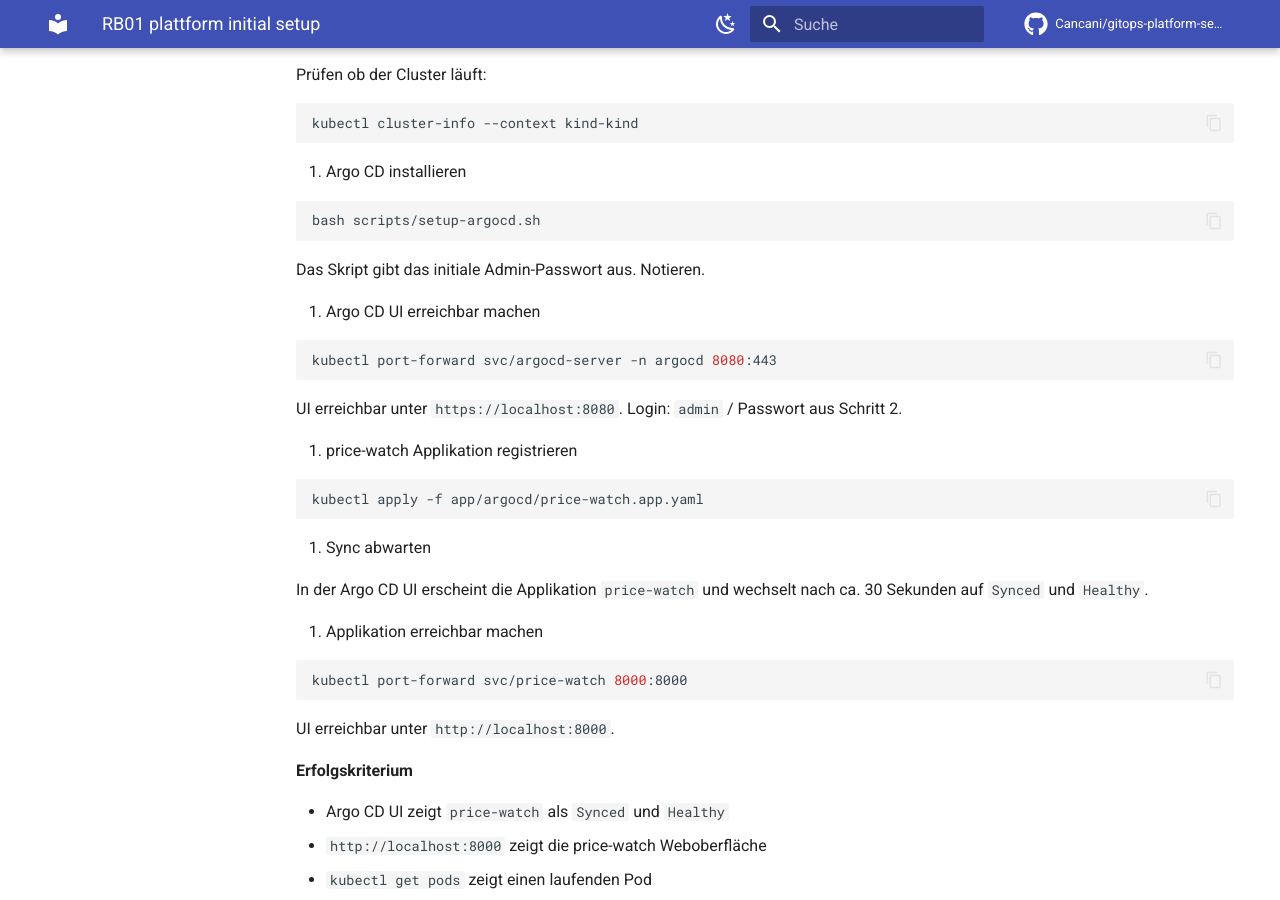
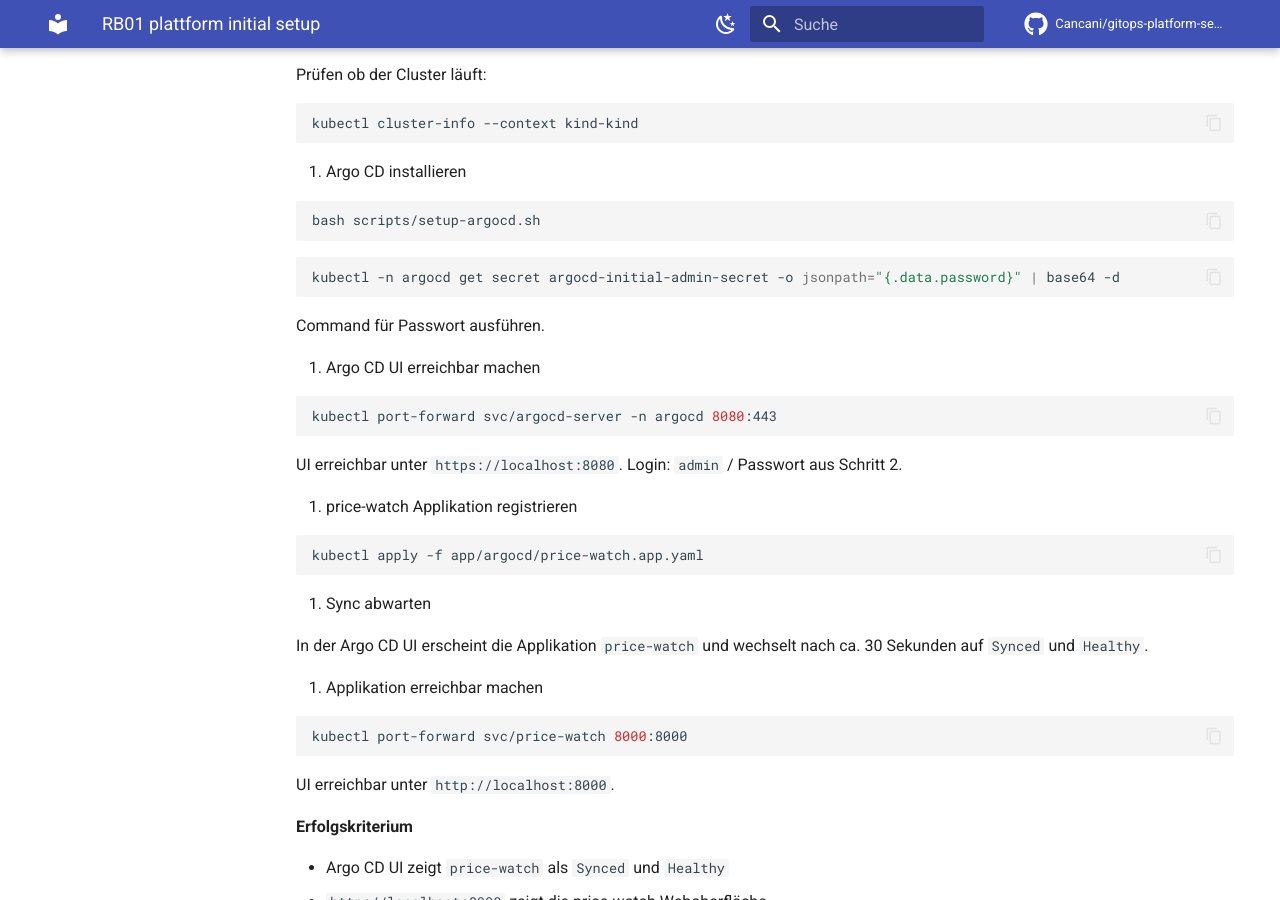
Before and after one commit to Cancani/gitops-platform-semesterarbeit5, an MkDocs documentation site: the page built from docs/runbooks/RB01_plattform_initial_setup.md, in a window 1280 px wide and 900 px high, scrolled down 716 px. Built offline with MkDocs 1.6.1 and Material for MkDocs 9.7.7, drawn with Linux system fonts in a browser that asks for light colours; comment, search, counter and statistics services are not loaded.

Commit message:
fix(app): trailing newline in pricesource.py (#81)
* fix(app): trailing newline in pricesource.py

* docs(runbook): PW für ArgoCD Command added

````diff
--- a/docs/runbooks/RB01_plattform_initial_setup.md
+++ b/docs/runbooks/RB01_plattform_initial_setup.md
@@ -34,9 +34,13 @@ kubectl cluster-info --context kind-kind
 bash scripts/setup-argocd.sh
 ```
 
-Das Skript gibt das initiale Admin-Passwort aus. Notieren.
+```bash
+kubectl -n argocd get secret argocd-initial-admin-secret -o jsonpath="{.data.password}" | base64 -d
+```
 
-3. Argo CD UI erreichbar machen
+Command für Passwort ausführen.
+
+1. Argo CD UI erreichbar machen
 
 ```bash
 kubectl port-forward svc/argocd-server -n argocd 8080:443
````
Also changed, not shown: 1 other file.
